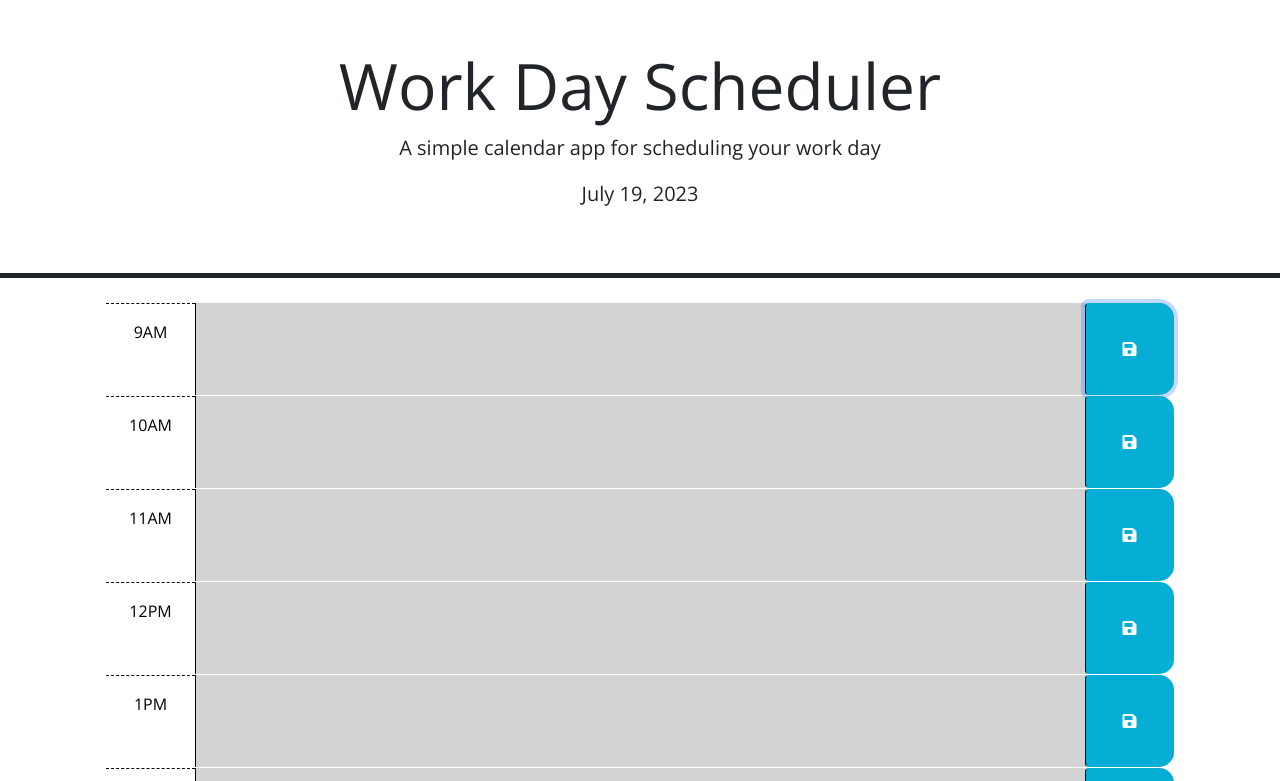
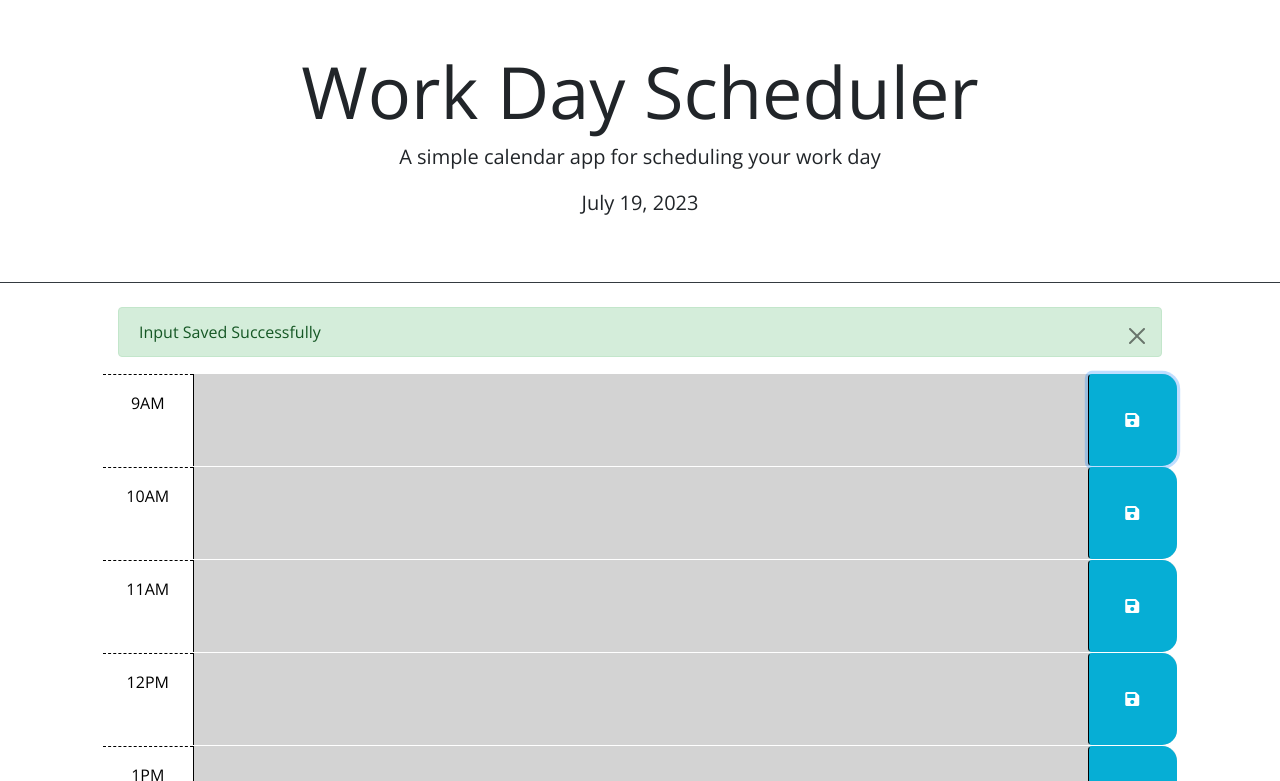
Before and after one commit to mattscodingcorner/SchedulingCalendar, a plain HTML site: page Develop/index.html in a window 1280 px wide. Both pictures are taken after a click on the button 1129 px from the left and 348 px from the top of the page. Shown: the top 781 px of the page. Drawn offline with nearby package versions, Linux system fonts and the light colour scheme.

Commit message:
added bootstrap alert

```diff
--- a/Develop/index.html
+++ b/Develop/index.html
@@ -8,6 +8,7 @@
       rel="stylesheet"
       href="https://cdn.jsdelivr.net/npm/bootstrap@5.1.3/dist/css/bootstrap.min.css"
     />
+    <link rel="stylesheet" href="https://cdn.jsdelivr.net/npm/bootstrap@4.0.0/dist/css/bootstrap.min.css" integrity="sha384-Gn5384xqQ1aoWXA+058RXPxPg6fy4IWvTNh0E263XmFcJlSAwiGgFAW/dAiS6JXm" crossorigin="anonymous">
     <link
       rel="stylesheet"
       href="https://use.fontawesome.com/releases/v5.8.1/css/all.css"
@@ -22,6 +23,8 @@
     <title>Work Day Scheduler</title>
   </head>
 
+  <!--Notification Element-->
+<div id="notification" class="notification"></div>
   <body>
     <header class="p-5 mb-4 border-5 border-bottom border-dark text-center">
       <h1 class="display-3">Work Day Scheduler</h1>
@@ -29,15 +32,7 @@
       <p id="currentDay" class="lead"></p>
     </header>
     <div class="container-lg px-5">
-      <!-- Use class for "past", "present", and "future" to apply styles to the
-        time-block divs accordingly. The javascript will need to do this by
-        adding/removing these classes on each div by comparing the hour in the
-        id to the current hour. The html provided below is meant to be an example
-        demonstrating how the css provided can be leveraged to create the
-        desired layout and colors. The html below should be removed or updated
-        in the finished product. Remember to delete this comment once the
-        code is implemented.
-        -->
+
       <div id="hour-9" class="row time-block">
         <div class="col-2 col-md-1 hour text-center py-3">9AM</div>
         <textarea class="col-8 col-md-10 description" rows="3"> </textarea>
@@ -117,5 +112,6 @@
     ></script>
 
     <script src="script.js"></script>
+    <script src="https://cdn.jsdelivr.net/npm/bootstrap@5.1.3/dist/js/bootstrap.bundle.min.js"></script>
   </body>
 </html>
--- a/Develop/script.js
+++ b/Develop/script.js
@@ -1,4 +1,3 @@
-
 $(function () {
   // Listener for click events on the save button
   $(".saveBtn").on("click", function () {
@@ -10,6 +9,7 @@ $(function () {
 
     // Save the user input in local storage using the hour ID as the key
     localStorage.setItem(hourId, userInput);
+    showSuccessAlert();
   });
 
   // Apply past, present, or future class to each time block
@@ -53,7 +53,6 @@ $(function () {
 
   });
 
-
   // Retrieve user input from local storage and apply to textarea
   $(".time-block").each(function () {
     var hourId = $(this).attr("id");
@@ -64,7 +63,32 @@ $(function () {
     }
   });
 
+
   // Display the current date in the header
   var currentDate = dayjs().format("MMMM D, YYYY");
   $("#currentDay").text(currentDate);
 });
+
+  // Function to show success alert
+  function showSuccessAlert() {
+    // Create the alert element
+    var alertElement = $("<div>", {
+      class: "alert alert-success alert-dismissible fade show",
+      role: "alert",
+      text: "Input Saved Successfully",
+    });
+
+    // Create the close button
+    var closeButton = $("<button>", {
+      type: "button",
+      class: "btn-close",
+      "data-bs-dismiss": "alert",
+      "aria-label": "Close",
+    });
+
+    // Append the close button to the alert element
+    alertElement.append(closeButton);
+
+    // Insert the alert element into the DOM (before the header)
+    $(".container-lg").prepend(alertElement);
+  }
```
